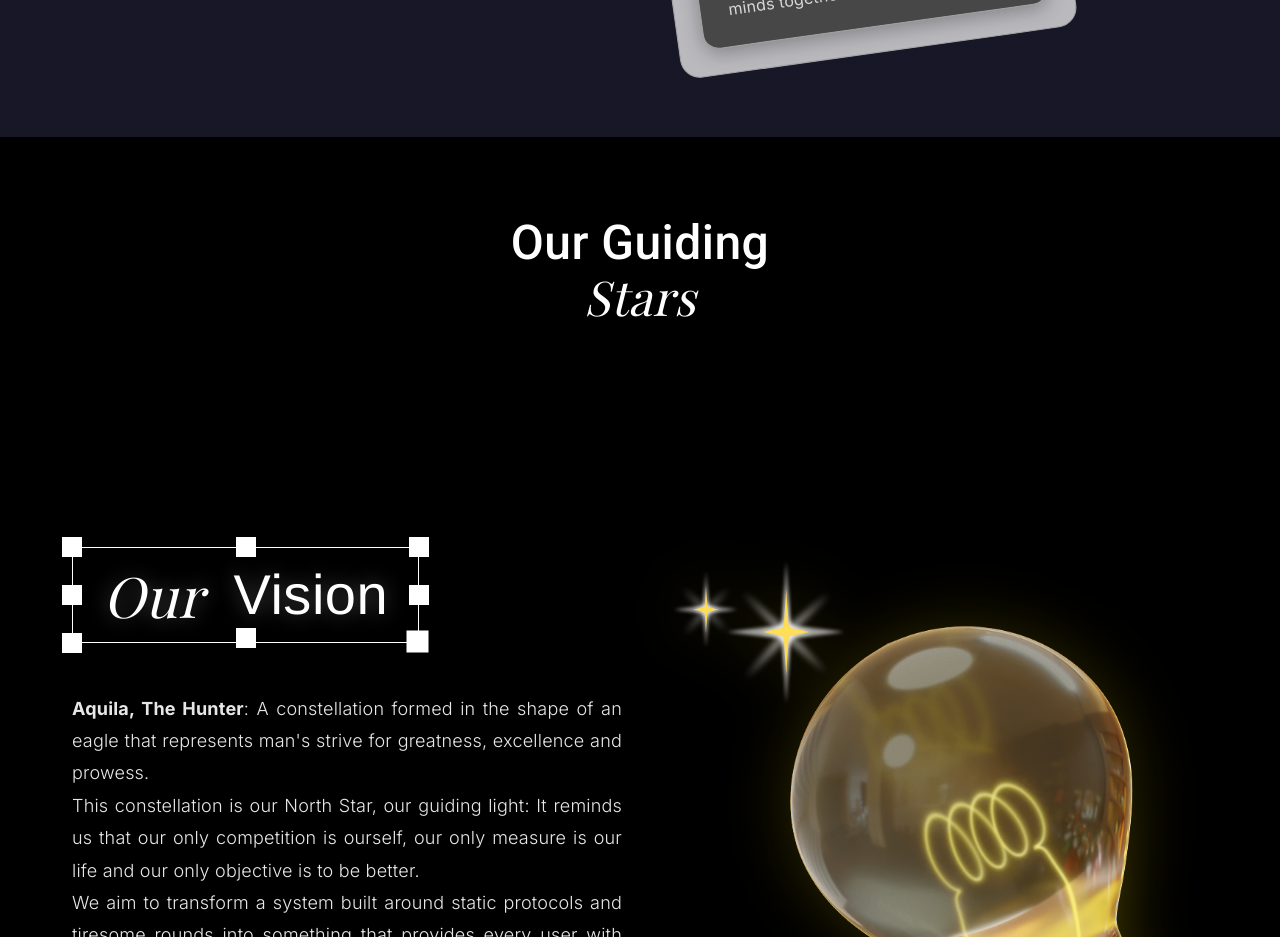
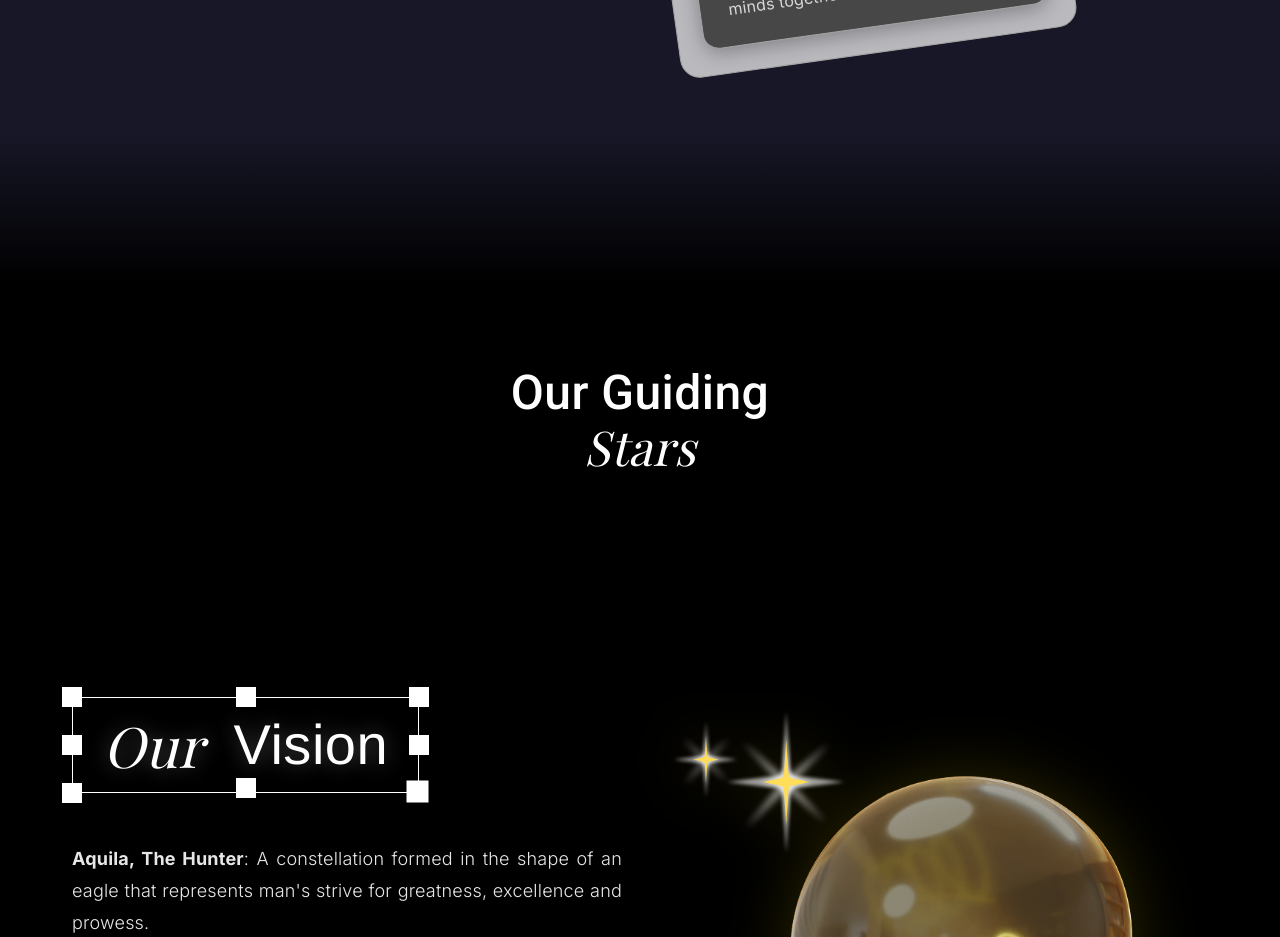
Before and after one commit to BarathKumar47/giggle_lan, a Next.js app: page / in a window 1280 px wide. Shown: the part 5740-6677 px from the top of the page. Built offline with nearby package versions, Linux system fonts and the light colour scheme.

Commit message:
Blend effect top of the vision and mission

```diff
--- a/src/app/componenets/landing/hero.js
+++ b/src/app/componenets/landing/hero.js
@@ -177,9 +177,9 @@ export default function Hero() {
                                         fontWeight: 300,
                                         color: "#FFFFFF",
                                         cursor: "pointer",
-                                        '&:hover': {
-                                            color: "#00D9FF",
-                                        },
+                                        // '&:hover': {
+                                        //     color: "#00D9FF",
+                                        // },
                                     }}
                                 >
                                     {item}
@@ -301,9 +301,9 @@ export default function Hero() {
                                                 fontWeight: 300,
                                                 color: "#FFFFFF",
                                                 cursor: "pointer",
-                                                '&:hover': {
-                                                    color: "#00D9FF",
-                                                },
+                                                // '&:hover': {
+                                                //     color: "#00D9FF",
+                                                // },
                                             }}
                                         >
                                             {item}
--- a/src/app/componenets/landing/visionMission.js
+++ b/src/app/componenets/landing/visionMission.js
@@ -61,6 +61,21 @@ const MotionCrosshair = motion(Crosshair);
 
 export default function VisionMission() {
     return (
+        <>
+            {/* Black Blend Layer */}
+            <Box
+                sx={{
+                    // position: "absolute",
+                    top: 0,
+                    left: 0,
+                    width: "100%",
+                    height: "150px",
+                    background: "linear-gradient(to bottom, rgba(0, 0, 0, 0), rgba(0, 0, 0, 1))",
+                    zIndex: 1,
+                    // mixBlendMode: "screen",
+                    pointerEvents: "none"
+                }}
+            />
             <Box
                 sx={{
                     width: "100%",
@@ -539,5 +554,6 @@ export default function VisionMission() {
                 </Box>
             </Box>
             </Box>
+        </>
     );
 }
```
Lines whose indentation alone changed are shown as unchanged.
